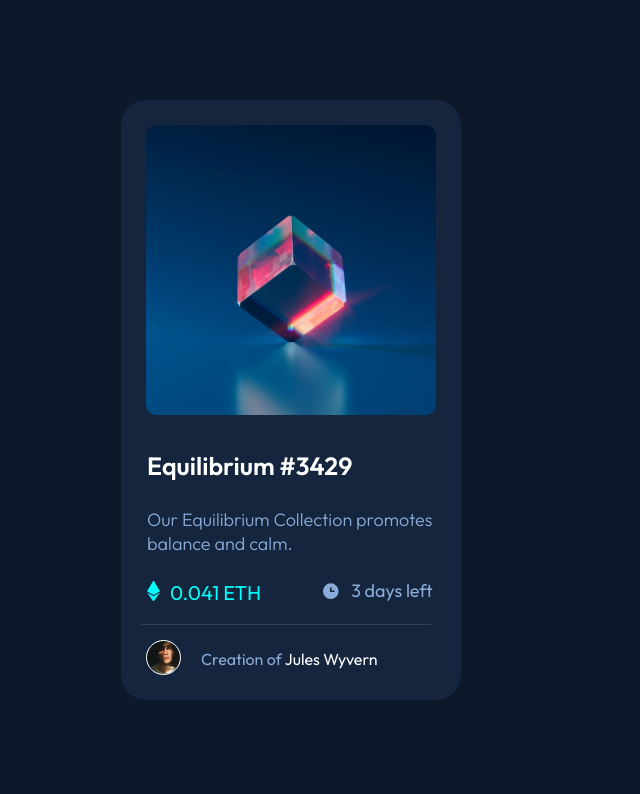
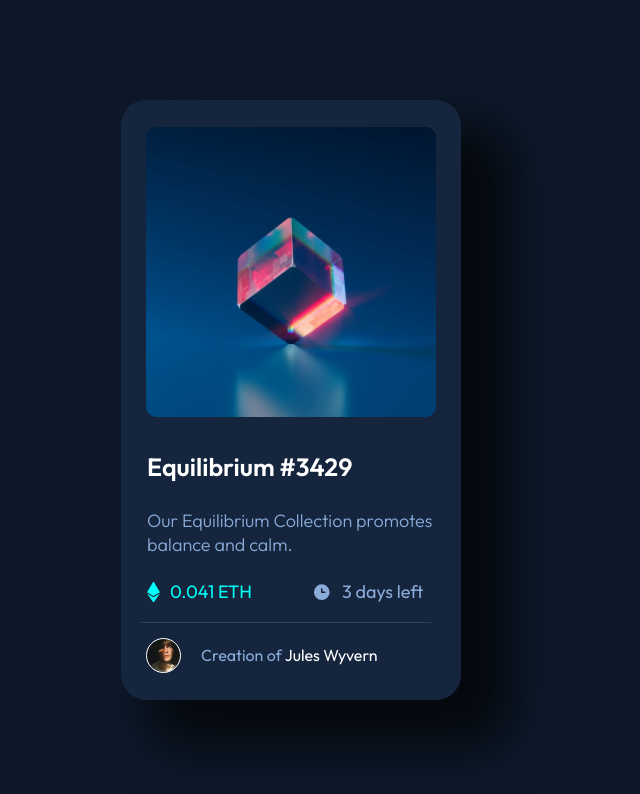
Before and after one commit to retrovertigo1981/FEMentorchallenge-NFT, a plain HTML site: page index.html in a window 1280 px wide. Shown: the whole page, without its empty margins (349-989 px from the left). Drawn offline with Linux system fonts and the light colour scheme.

Commit message:
se agrega una sombra a la tarjeta para finalizar el desafio

```diff
--- a/style.css
+++ b/style.css
@@ -42,7 +42,7 @@ body {
     height: 600px;
     background-color: var(--card-BG);
     border-radius: 25px;
-
+    box-shadow: 39px 36px 50px 14px rgba(3,3,3,0.69);
 
 }
 
@@ -102,7 +102,7 @@ body {
 
 .price-info .etherium-price {
     color: var(--Cyan);
-    font-size: 2.0rem;
+    font-size: 1.8rem;
     font-weight: 600px;
     margin-left: 5px;
 
@@ -152,7 +152,7 @@ footer {
 footer .author{
     font-size: 1.6rem;
     color: var(--Soft-blue);
-    padding-top: 10px;
+    padding-top: 8px;
     margin-left: 10px;
 
 }
```
